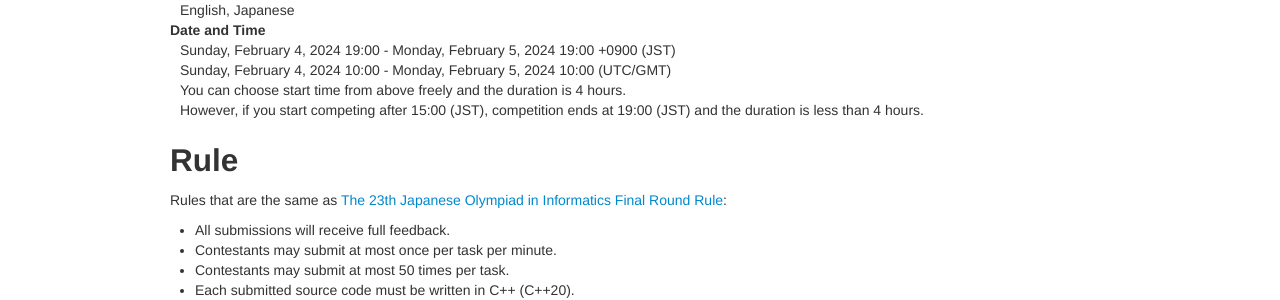
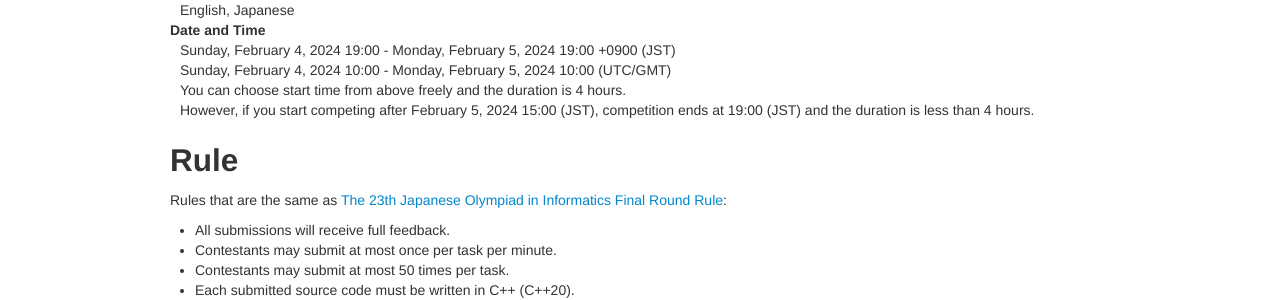
Before and after one commit to jcioi/joi-contests-site, a Jekyll site: the page built from joi-ho-2024/index-en.md, in a window 1280 px wide and 1180 px high. Shown: the part 690-990 px from the top of the window. Built offline with Jekyll 4.4.1, drawn with Linux system fonts in a browser that asks for light colours.

Commit message:
Fix index-en

```diff
--- a/joi-ho-2024/index-en.md
+++ b/joi-ho-2024/index-en.md
@@ -44,7 +44,7 @@ After the contest finishes, we will open the judging server for one week. Intere
   <dd>Sunday, February 4, 2024 10:00 - Monday, February 5, 2024 10:00 (UTC/GMT)</dd>
 
   <dd>You can choose start time from above freely and the duration is 4 hours.</dd>
-  <dd>However, if you start competing after 15:00 (JST), competition ends at 19:00 (JST) and the duration is less than 4 hours.</dd>
+  <dd>However, if you start competing after February 5, 2024 15:00 (JST), competition ends at 19:00 (JST) and the duration is less than 4 hours.</dd>
 </dl>
 
 ## Rule
```
